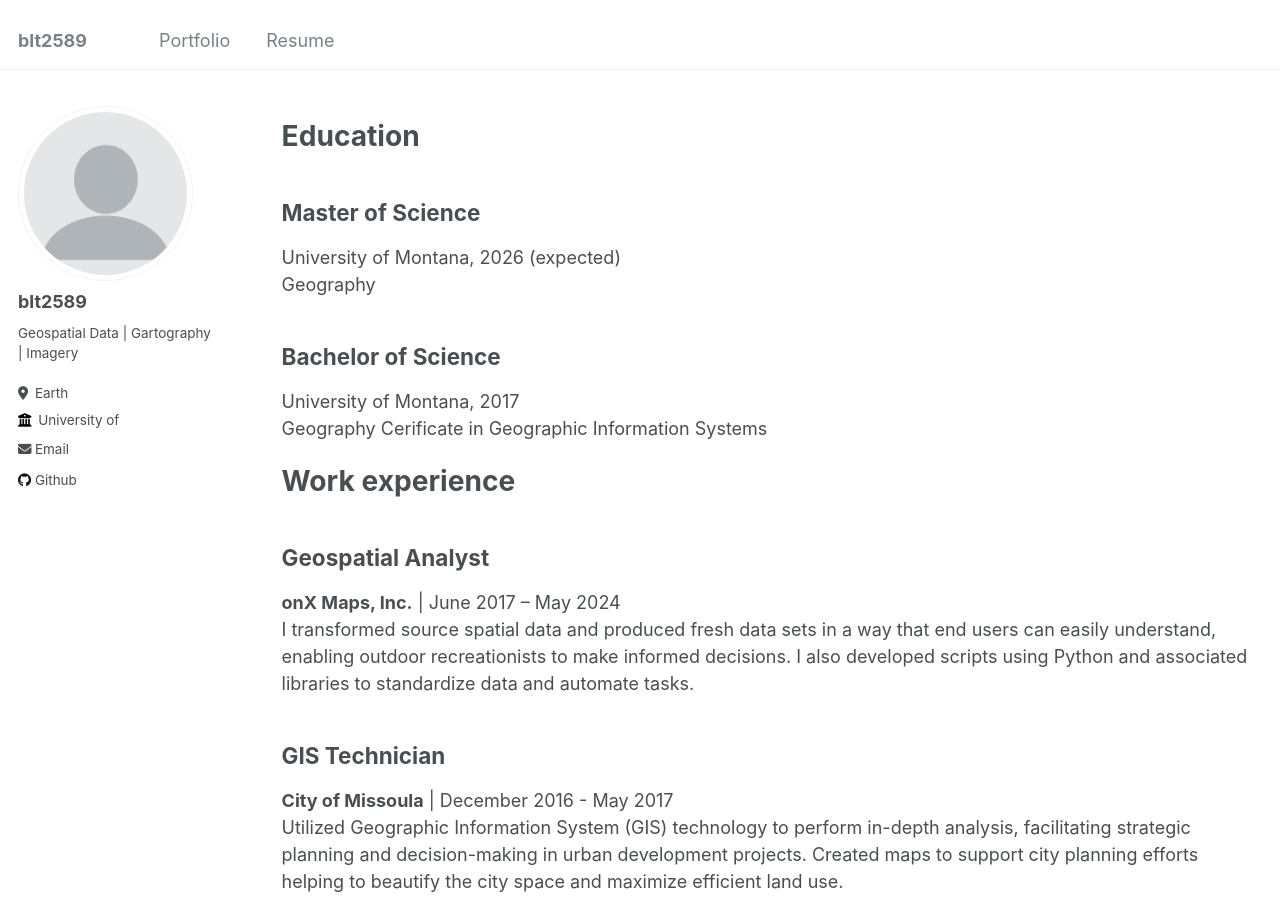
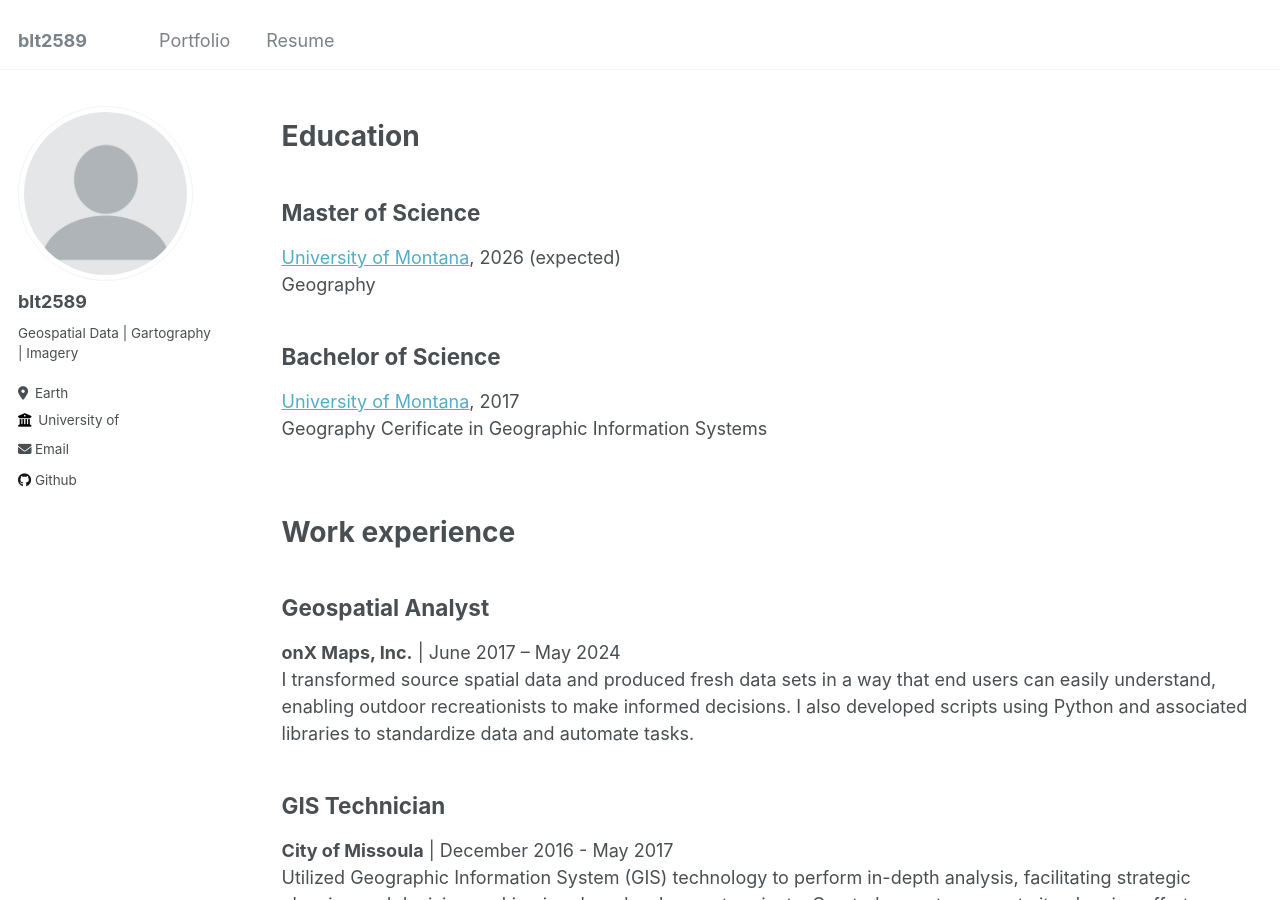
Before and after one commit to blt2589/blt2589.github.io, a Jekyll site: the page built from _pages/cv.md, in a window 1280 px wide and 900 px high. Built offline with Jekyll 4.4.1, drawn with Linux system fonts in a browser that asks for light colours; part of the change alters nothing that is shown.

Commit message:
page updates

```diff
--- a/_pages/cv.md
+++ b/_pages/cv.md
@@ -11,16 +11,16 @@ redirect_from:
 
 Education
 ======
-
 ## Master of Science
-University of Montana, 2026 (expected)
+[University of Montana](https://www.umt.edu/), 2026 (expected)
 Geography
 
 ## Bachelor of Science
-University of Montana, 2017
+[University of Montana](https://www.umt.edu/), 2017
 Geography
 Cerificate in Geographic Information Systems
 
+<br />
 
 Work experience
 ======
```
